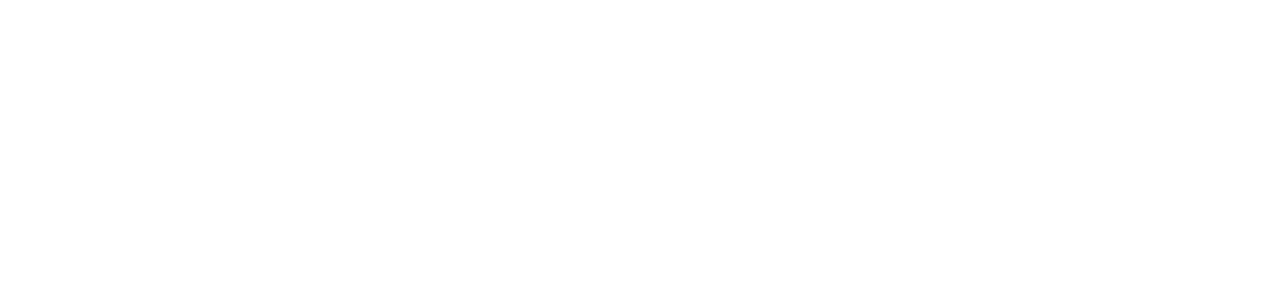
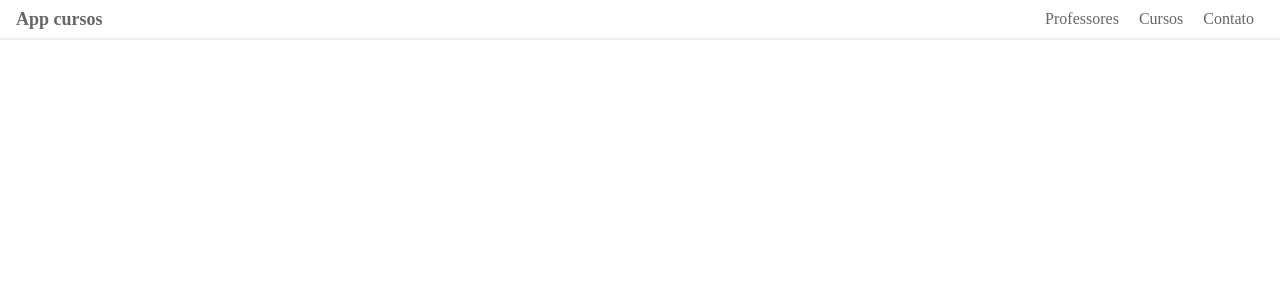
Before and after one commit to maxiamikel19/app-cursos, a Vue app: page / in a window 1280 px wide. Shown: the top 300 px of the page. Built offline with nearby package versions, Linux system fonts and the light colour scheme.

Commit message:
Navegação criado

```diff
--- a/src/App.vue
+++ b/src/App.vue
@@ -1,5 +1,20 @@
 <template>
-
+    <div class="app">
+      <div class="app__nav-menu">
+        <h2 class="app__nav-menu__title">App cursos</h2>
+        <ul class="app__nav-menu__menu">
+          <li class="app__nav-menu__menu__item">
+            <a href="" class="app__nav-menu__menu__item__link">Professores</a>
+          </li>
+          <li class="app__nav-menu__menu__item">
+            <a href="" class="app__nav-menu__menu__item__link">Cursos</a>
+          </li>
+          <li class="app__nav-menu__menu__item">
+            <a href="" class="app__nav-menu__menu__item__link">Contato</a>
+          </li>
+        </ul>
+      </div>
+    </div>
 </template>
 
 <script>
@@ -12,5 +27,40 @@
 </script>
 
 <style lang="scss">
+  *{
+    margin: 0px;
+    padding: 0px;
+    box-sizing: border-box;
+  }
 
+  .app{
+    border-bottom: solid 2px #eee;
+    &__nav-menu{
+      display: flex;
+      align-items: center;
+      justify-content: space-between;
+      padding: 0em 1em;
+      &__title{
+        font-size: 18px;
+        color: #666;
+      }
+      &__menu{
+        display: flex;
+        align-items: center;
+        justify-content: center;
+        &__item{
+          list-style: none;
+          margin: 10px;
+          &__link{
+            color:#666;
+            text-decoration: none;
+            &:hover{
+              padding-bottom: 10px;
+              border-bottom: solid 2px red;
+            }
+          }
+        }
+      }
+    }
+  }
 </style>
```
Also changed, not shown: src/components/cursos/ContatoCuero.vue (added, +15 -0 lines), src/components/cursos/ListaCurso.vue (added, +15 -0 lines), src/components/cursos/ListaProfessor.vue (added, +15 -0 lines).
